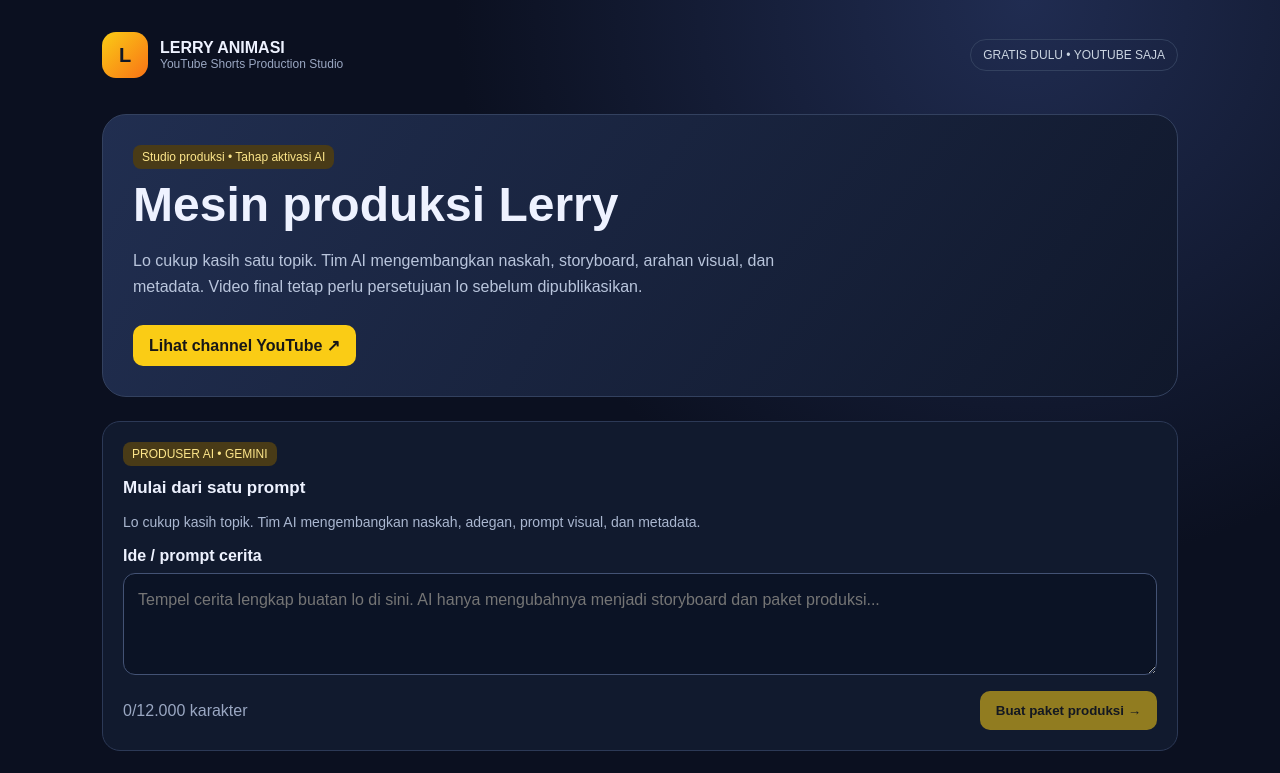
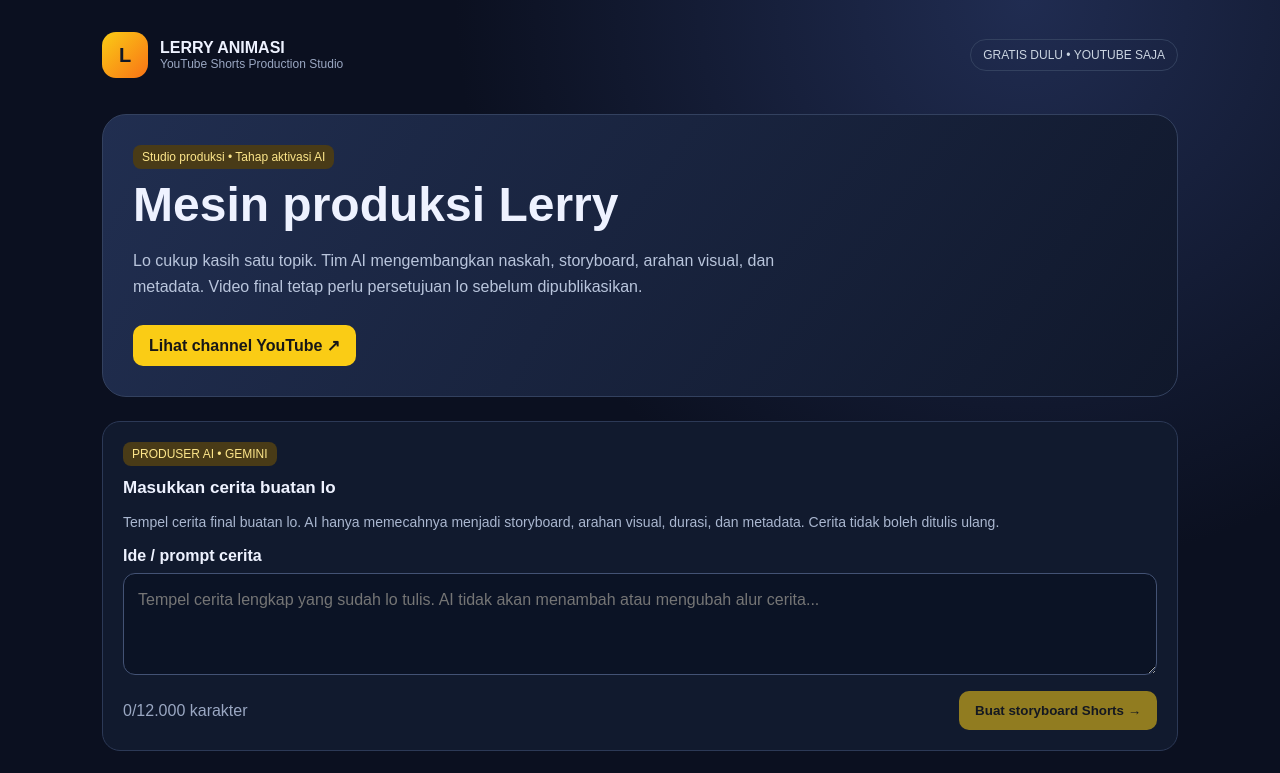
Before and after one commit to afraocta83-hash/-youtube-ai-factory, a Next.js app: page / in a window 1280 px wide. Shown: the top 773 px of the page. Built offline with nearby package versions, Linux system fonts and the light colour scheme.

Commit message:
Enforce owner-written story in Shorts studio

```diff
--- a/app/studio.tsx
+++ b/app/studio.tsx
@@ -22,12 +22,12 @@ export default function Studio(){
  }
  function copy(){if(result)navigator.clipboard?.writeText(JSON.stringify(result,null,2));}
  return <section className="card studio">
-  <div className="studioHead"><div><span className="status">PRODUSER AI • GEMINI</span><h2 style={{marginTop:12}}>Mulai dari satu prompt</h2><p>Lo cukup kasih topik. Tim AI mengembangkan naskah, adegan, prompt visual, dan metadata.</p></div></div>
+  <div className="studioHead"><div><span className="status">PRODUSER AI • GEMINI</span><h2 style={{marginTop:12}}>Masukkan cerita buatan lo</h2><p>Tempel cerita final buatan lo. AI hanya memecahnya menjadi storyboard, arahan visual, durasi, dan metadata. Cerita tidak boleh ditulis ulang.</p></div></div>
   <label htmlFor="storyPrompt">Ide / prompt cerita</label>
-  <textarea id="storyPrompt" value={prompt} onChange={e=>setPrompt(e.target.value)} maxLength={12000} placeholder="Tempel cerita lengkap buatan lo di sini. AI hanya mengubahnya menjadi storyboard dan paket produksi..." rows={3}/>
-  <div className="studioActions"><span className="muted">{prompt.length}/12.000 karakter</span><button onClick={generate} disabled={busy||!prompt.trim()}>{busy?"Sedang mengembangkan...":"Buat paket produksi →"}</button></div>
+  <textarea id="storyPrompt" value={prompt} onChange={e=>setPrompt(e.target.value)} maxLength={12000} placeholder="Tempel cerita lengkap yang sudah lo tulis. AI tidak akan menambah atau mengubah alur cerita..." rows={3}/>
+  <div className="studioActions"><span className="muted">{prompt.length}/12.000 karakter</span><button onClick={generate} disabled={busy||!prompt.trim()}>{busy?"Sedang menyusun storyboard...":"Buat storyboard Shorts →"}</button></div>
   {error&&<p className="error" role="alert">{error}</p>}
-  {busy&&<p className="muted">Produser sedang menyusun cerita, storyboard, arahan visual, dan metadata. Tunggu proses selesai.</p>}
+  {busy&&<p className="muted">Tim produksi sedang membagi cerita lo menjadi adegan visual. Cerita asli tetap dipertahankan.</p>}
   {result&&<div className="productionResult">
    <div className="studioActions"><h2>{result.workingTitle}</h2><button className="secondary" onClick={copy}>Salin paket JSON</button></div>
    <p><strong>Hook:</strong> {result.hook}</p><p>{result.synopsis}</p>
@@ -39,7 +39,7 @@ export default function Studio(){
    <h3>Wajib diverifikasi sebelum produksi final</h3><ul>{result.factCheckNotes.map((x,i)=><li key={i}>{x}</li>)}</ul>
    <h3>Query sumber sejarah</h3><ul>{result.sourceQueries.map((x,i)=><li key={i}>{x}</li>)}</ul>
    <h3>Checklist QC</h3><ul>{result.qcChecklist.map((x,i)=><li key={i}>{x}</li>)}</ul>
-   <p className="muted">Ini paket pra-produksi. Aset gambar, audio, MP4, dan upload belum dibuat oleh tombol ini.</p>
+   <p className="muted">Storyboard siap. Mesin render Remotion menghasilkan video kartun template 9:16 melalui GitHub Actions. Render saat ini belum menyertakan suara TTS atau gambar AI per adegan. Upload tetap menunggu persetujuan owner.</p>
   </div>}
  </section>;
 }
```
